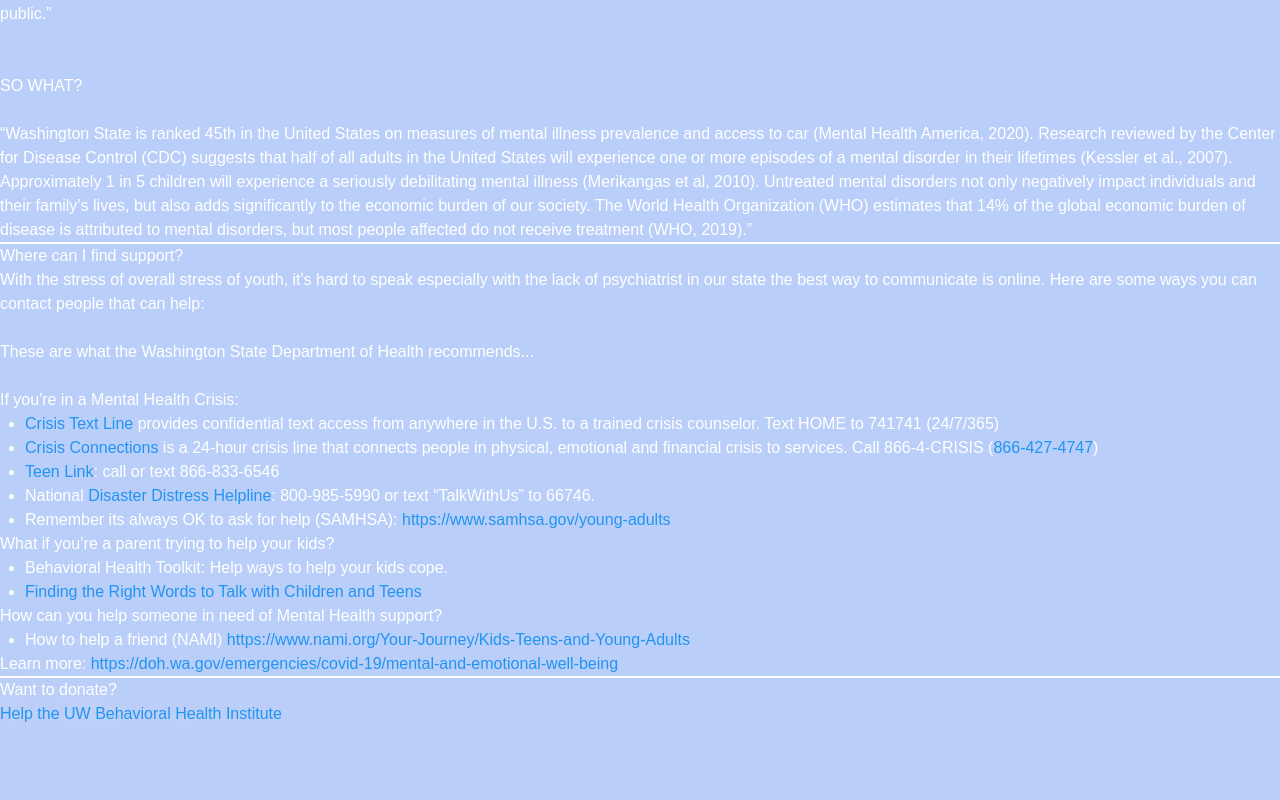
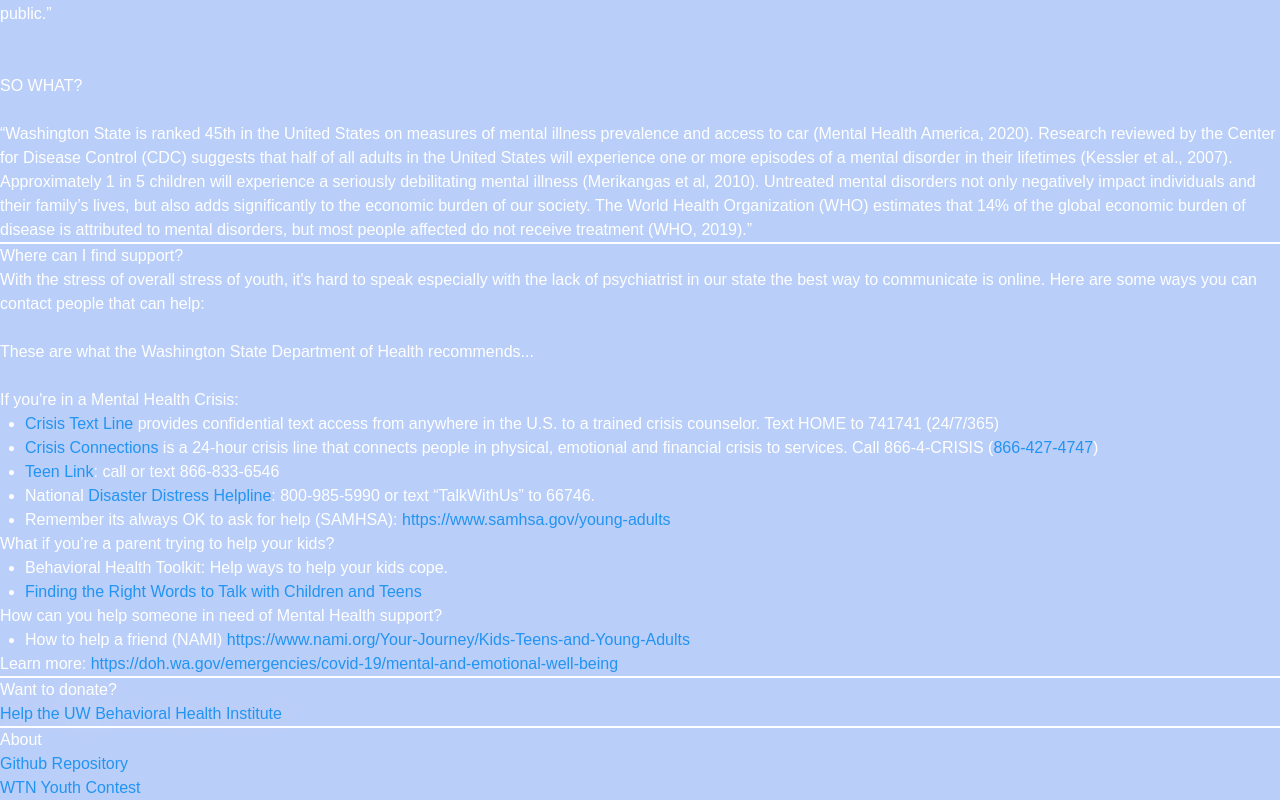
Before and after one commit to somebody4545/wtn-project, a React (Vite) app: page / in a window 1280 px wide. Shown: the part 4422-5222 px from the top of the page. Before the commit the page ends 5148 px from the top, so only its background shows below. Built offline with nearby package versions, Linux system fonts and the light colour scheme; a web font is replaced by a local one.

Commit message:
Added about page

```diff
--- a/src/pages/Home.jsx
+++ b/src/pages/Home.jsx
@@ -677,6 +677,13 @@
                     <h2 className={"text-2xl text-center mt-5 blackHeader px-10"}><a href="https://give.uwmedicine.org/give/?source=HCPSYD&appeal=MWEIS">Help the UW Behavioral Health Institute</a></h2>
                 </div>
             </div>
+            <Separator/>
+            <div id="about" className={"w-[100vw] bg-black lg:p-[20rem] py-20 p-7  text-white font-bold "}>
+                <h1 className={"text-6xl font-bold pb-10"}>About</h1>
+                <h1><a href="https://github.com/somebody4545/wtn-project">Github Repository</a></h1>
+                <h1><a href="https://doh.wa.gov/data-and-statistical-reports/washington-tracking-network-wtn/youth-science-contest">WTN Youth Contest</a></h1>
+            </div>
+
         </>
     );
 
```
